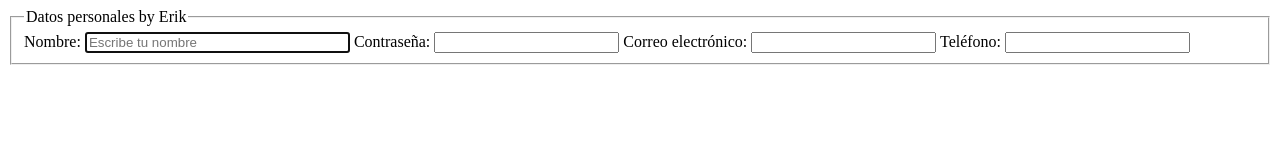
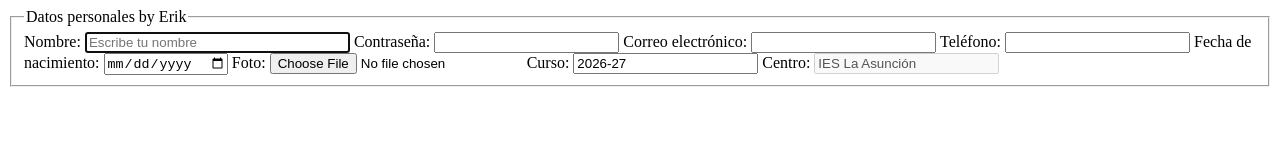
Before and after one commit to ErikMP06/tarea-1.9-Etiquetas-de-Creaci-n-de-Formularios, a plain HTML site: page index.html in a window 1280 px wide. Drawn offline with Linux system fonts and the light colour scheme.

Commit message:
otros datos

```diff
--- a/index.html
+++ b/index.html
@@ -30,6 +30,22 @@
             <!-- tel: tipo de input para números de teléfono; pattern: expresión regular que debe cumplir el valor -->
             <label for="telefono">Teléfono:</label>
             <input type="tel" id="telefono" name="telefono" pattern="[0-9]{9}">
+
+            <!-- date: tipo de input para seleccionar una fecha (año, mes y día) -->
+            <label for="fnacimiento">Fecha de nacimiento:</label>
+            <input type="date" id="fnacimiento" name="fnacimiento">
+
+            <!-- file: tipo de input para adjuntar archivos desde el dispositivo -->
+            <label for="foto">Foto:</label>
+            <input type="file" id="foto" name="foto">
+
+            <!-- readonly: hace que el campo sea de solo lectura (no editable, pero se envía) -->
+            <label for="curso">Curso:</label>
+            <input type="text" id="curso" name="curso" value="2026-27" readonly>
+
+            <!-- disabled: desactiva el campo por completo (no se puede editar ni se envía al servidor) -->
+            <label for="centro">Centro:</label>
+            <input type="text" id="centro" name="centro" value="IES La Asunción" disabled>
         </fieldset>
     </form>
 
```
